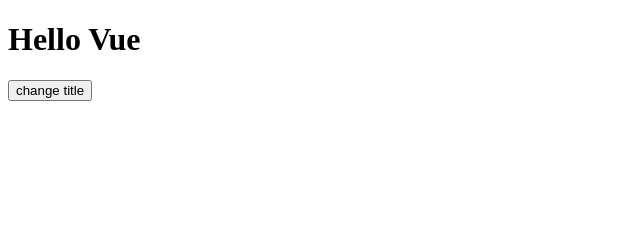
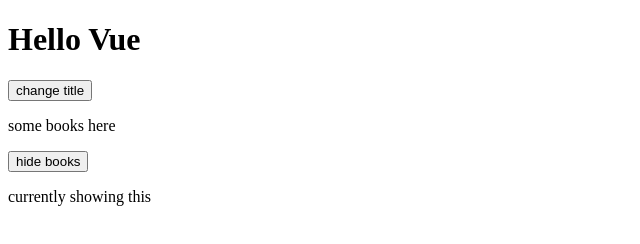
Before and after one commit to nataliadelina/vue-netninja, a plain HTML site: page index.html in a window 1280 px wide. Shown: the whole page, without its empty margins (0-640 px from the left). Drawn offline with nearby package versions, Linux system fonts and the light colour scheme.

Commit message:
conditional

```diff
--- a/app.js
+++ b/app.js
@@ -2,6 +2,7 @@
     data() {
         return {
             title: 'Hello Vue',
+            showBooks: true
         }
     },
     methods: {
@@ -10,6 +11,9 @@
         // }
         changeTitle(title) {
             this.title = title
+        },
+        toggleShowBooks() {
+            this.toggleShowBooks = !this.showBooks
         }
     }
 });
--- a/index.html
+++ b/index.html
@@ -14,6 +14,21 @@
         <h1>{{title}}</h1>
         <!-- <button @click="changeTitle">change title</button> -->
         <button @click="changeTitle('something new')">change title</button>
+
+        <!-- CONDITIONAL -->
+        <!-- v-if, v-else -->
+        <div v-if="showBooks">
+            <p>some books here</p>
+        </div>
+        <button @click="toggleShowBooks">
+            <span v-if="showBooks">hide books</span>
+            <span v-else>show books</span>
+        </button>
+        <!-- v-show (display:block if true and display:none if it's false) -->
+        <div v-show="showBooks">
+            <p>currently showing this</p>
+        </div>
+
     </div>
 
     <script src="./app.js"></script>
```
Also changed, not shown: 1 other file.
